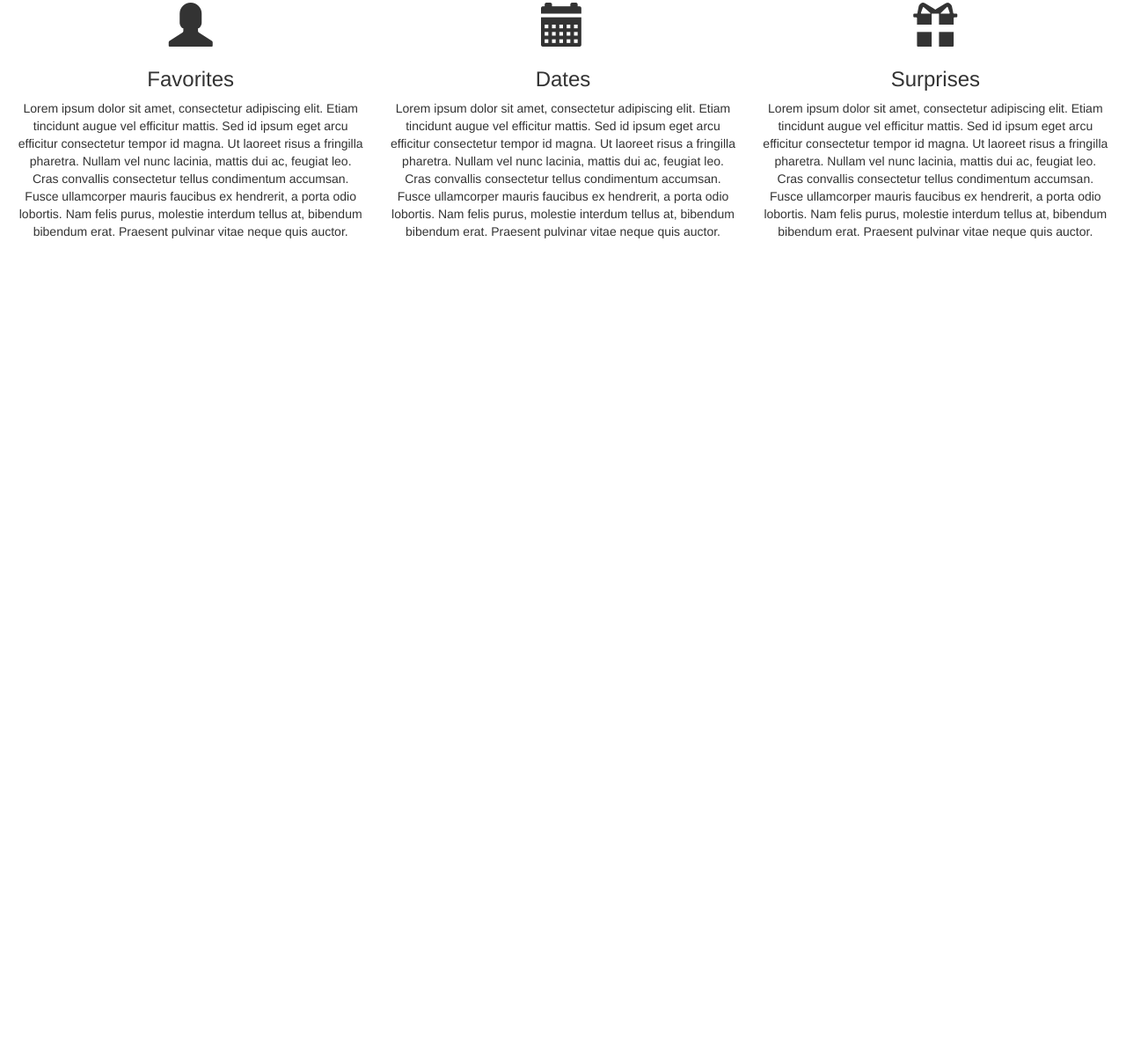
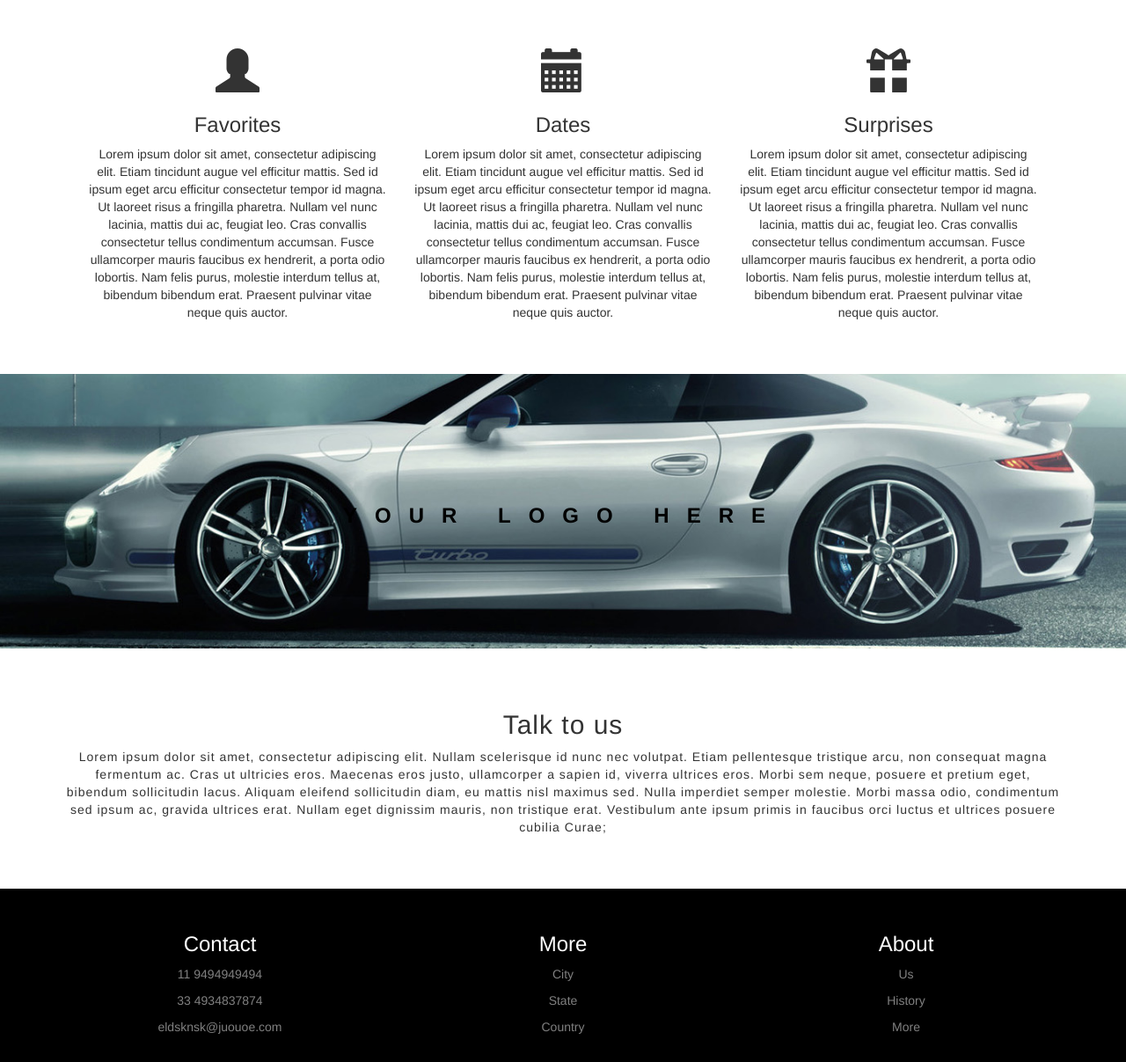
Before and after one commit to Eliezergimenes/Simple-Template, a plain HTML site: page t_car/index.html in a window 1280 px wide. Shown: the part 411-1618 px from the top of the page at 88% size. Before the commit the page ends 800 px from the top, so only its background shows below. Drawn offline with nearby package versions, Linux system fonts and the light colour scheme.

Commit message:
not finished yet

```diff
--- a/t_car/index.html
+++ b/t_car/index.html
@@ -50,12 +50,11 @@
     </nav>
 
     <div class="jumbotron capa">
-      <div class="logo">
        <h1>YOUR TEMPLATE</h1>
        <p>Modern responsive template to your site</p>
-       </div>
     </div>
 
+    <div class="container">
     <div class="about">
       <div class="row">
         <div class="col-md-4">
@@ -75,6 +74,43 @@
         </div>
       </div>
     </div>
+    </div>
+
+    <div class="jumbotron cap">
+      <h3>YOUR LOGO HERE</h3>
+    </div>
+
+    <div class="container talk">
+      <h2>Talk to us</h2>
+      <p>Lorem ipsum dolor sit amet, consectetur adipiscing elit. Nullam scelerisque id nunc nec volutpat. Etiam pellentesque tristique arcu, non consequat magna fermentum ac. Cras ut ultricies eros. Maecenas eros justo, ullamcorper a sapien id, viverra ultrices eros. Morbi sem neque, posuere et pretium eget, bibendum sollicitudin lacus. Aliquam eleifend sollicitudin diam, eu mattis nisl maximus sed. Nulla imperdiet semper molestie. Morbi massa odio, condimentum sed ipsum ac, gravida ultrices erat. Nullam eget dignissim mauris, non tristique erat. Vestibulum ante ipsum primis in faucibus orci luctus et ultrices posuere cubilia Curae;</p>
+    </div>
+
+    <footer>
+      <div class="container">
+        <div class="row">
+          <div class="col-md-4 contact">
+            <h3>Contact</h3>
+            <p>11 9494949494</p>
+            <p>33 4934837874</p>
+            <p>eldsknsk@juouoe.com</p>
+          </div>
+
+          <div class="col-md-4">
+            <h3>More</h3>
+            <p>City</p>
+            <p>State</p>
+            <p>Country</p>
+          </div>
+
+          <div class="col-md-4">
+            <h3>About</h3>
+            <p>Us</p>
+            <p>History</p>
+            <p>More</p>
+          </div>
+        </div>
+      </div>
+    </footer>
 
     <!-- jQuery (necessary for Bootstrap's JavaScript plugins) -->
     <script src="https://ajax.googleapis.com/ajax/libs/jquery/1.12.4/jquery.min.js"></script>
--- a/t_car/style.css
+++ b/t_car/style.css
@@ -18,17 +18,17 @@ body{
 	background-size: 100%;
 	background-size: cover;
 	background-repeat: no-repeat;
-	margin-top: 63px;}
-.logo{
+	text-align: center;
+	margin-top: 65px;}
+.capa h1{
 	padding: 50px;
-	text-align: center;}
-.logo h1{
 	font-size: 45px;
 	font-weight: bold;
 	font-style: italic;
 	text-shadow: 10px;
-	text-shadow: black;}
-.logo p{
+	text-shadow: black;
+	text-align: center;}
+.capa p{
 	color: orange;
 	font-style: italic;}
 @media screen and (max-width: 500px){
@@ -41,9 +41,45 @@ a:focus, a{
 a:focus, a:hover{
 	text-decoration: none;}
 .about{
-	padding: 0px 20px 20px 20px;
+	padding-top: 30px;
+	padding-right: 30px;
+	padding-left: 30px;
 	text-align: center;}
 .glyphicon{
+	padding-top: 20px;
 	text-align: center;
-	font-size: 50px;
+	font-size: 50px;}
+.cap{
+	background: url("images/cap.jpg")center;
+	margin-top: 50px;
+	background-size: cover;
+	background-repeat: no-repeat;
+	background-size: 100%;}
+@media screen and (max-width: 650px){
+	.cap{
+		margin-top: -40px;
+		margin-bottom: -70px;}
+	.cap h3{
+		font-size: 10px;
+	}
+	}
+.cap h3{
+	text-align: center;
+	color: #000;
+	letter-spacing: 20px;
+	font-weight: bold;
+	padding: 80px;}
+.talk{
+	text-align: center;
+	padding: 20px;
+	letter-spacing: 1px;}
+footer{
+	text-align: center;
+	margin-top: 30px;
+	padding: 30px 20px 20px 20px;
+	background: #000;}
+footer h3{
+	color: #fff;}
+footer p{
+	color: gray;
 }
```
